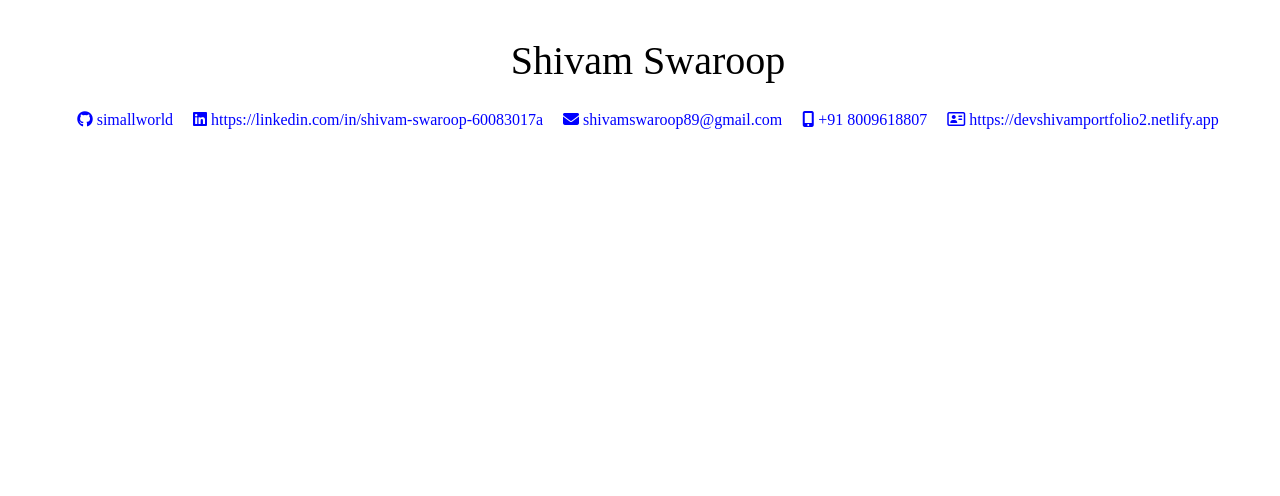
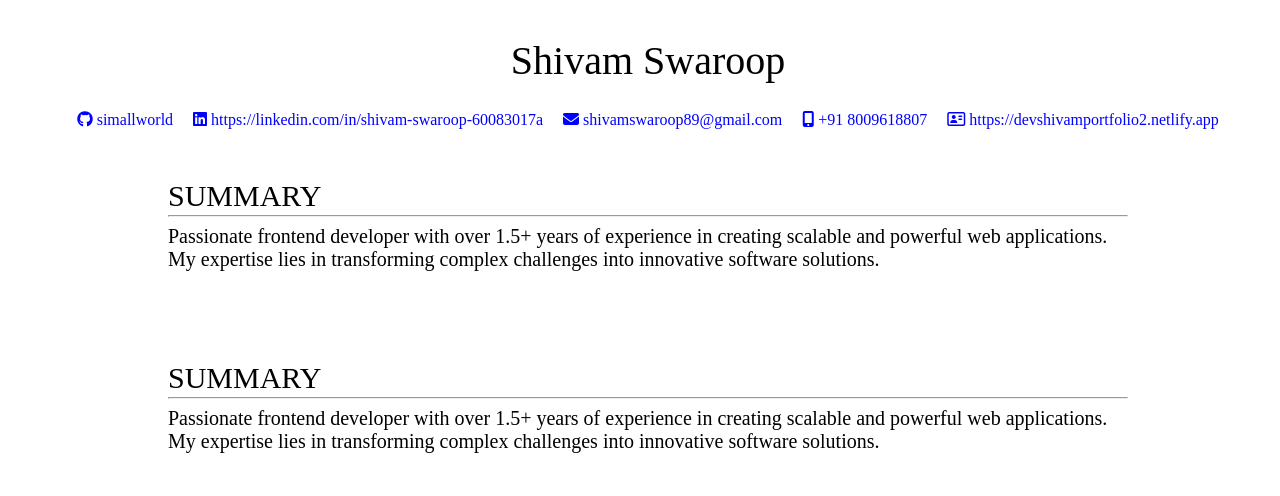
Before and after one commit to simallworld/Resume_Project, a plain HTML site: page index.html in a window 1280 px wide. Drawn offline with Linux system fonts and the light colour scheme.

Commit message:
Summary done

```diff
--- a/index.html
+++ b/index.html
@@ -34,6 +34,24 @@
 
     </div>
 </header>
+<main>
+    <section>
+        <div class="main-heading">
+            <h3>SUMMARY</h3>
+            <hr>
+        </div>
+        <p>Passionate frontend developer with over 1.5+ years of experience in creating scalable and powerful web
+            applications. My expertise lies in transforming complex challenges into innovative software solutions.</p>
+    </section>
+    <section>
+        <div class="main-heading">
+            <h3>SUMMARY</h3>
+            <hr>
+        </div>
+        <p>Passionate frontend developer with over 1.5+ years of experience in creating scalable and powerful web
+            applications. My expertise lies in transforming complex challenges into innovative software solutions.</p>
+    </section>
+</main>
 
 <body>
 
--- a/style.css
+++ b/style.css
@@ -39,3 +39,28 @@ a{
     text-decoration: none;
     color: blue;
 }
+
+main{
+    width: 75%;
+}
+
+main h3{
+    font-family: 'Times New Roman';
+    font-size: 30px;
+    font-weight: 100;
+    margin-bottom: -6px;
+}
+
+.main-heading{
+    margin: 10px 0px;
+}
+
+p{
+    font-size: 20px;
+    font-weight: 100;
+    margin-top: -2px;
+}
+
+section{
+    padding: 20px 0px;
+}
```
